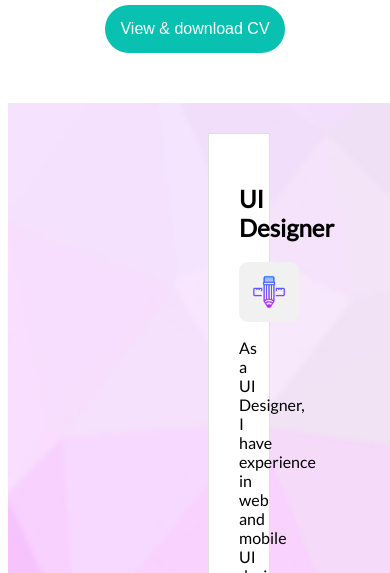
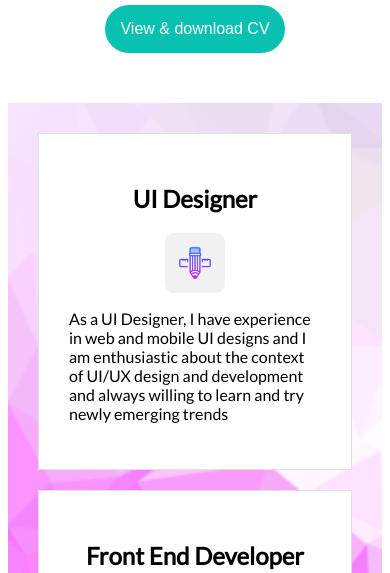
Before and after one commit to MonaliMD/monalimd.github.io, a website: page index.html in a window 390 px wide. Shown: the part 527-1100 px from the top of the page. Drawn offline with Linux system fonts and the light colour scheme.

Commit message:
Add media queries

```diff
--- a/index.html
+++ b/index.html
@@ -8,6 +8,7 @@
     <link rel='icon' href='./favicon.ico' type='image/x-icon'/ >
     <title>Monali Wijesinge</title>
     <link rel="stylesheet" type="text/css" href="css/styles.css" />
+    <meta name="viewport" content="width=device-width, initial-scale=1.0" />
   </head>
   <body>
     <header>
--- a/sass/abstracts/_mixins.scss
+++ b/sass/abstracts/_mixins.scss
@@ -7,7 +7,7 @@
 
 @mixin respond($breakpoint) {
     @if $breakpoint == phone{
-        @media (max-width: 600px) { @content };
+        @media (max-width: 768px) { @content };
     }
     @if $breakpoint == tablet-port{
         @media (max-width: 900px) { @content };
--- a/sass/pages/_home.scss
+++ b/sass/pages/_home.scss
@@ -60,12 +60,11 @@ button {
     padding: 30px 200px;
     background-image:url(../img/vector-background.png);
     background-size: cover;
+    display: flex;
 
     @include respond(phone) {
-        background-color: red;
-        // display: block;
-
-
+        padding: 30px;
+        display: block;
     }
 }
 
@@ -75,17 +74,14 @@ button {
     border: 1px solid rgb(224, 224, 224);
     padding: 30px;
     margin-bottom: 20px;
-    //display: inline-block;
-
-    //display: inline-block;
-
-
-
 }
 
 .light-theme {
     padding: 30px 100px;
 
+    @include respond(phone) {
+        padding: 30px;
+    }
 }
 
 .sub-heading {
@@ -113,10 +109,6 @@ button {
     max-height: 300px;
     overflow: hidden;
     border: 1px solid #e0dee4;
-
-    @include respond(phone) {
-        margin-bottom: 30px;
-    }
 }
 
 .image-icon {
@@ -144,17 +136,3 @@ footer {
         margin: 0;
     }
 }
-
-
-
-// @media  (min-width: $breakpoint-tablet) {
-
-//     .dark-theme {
-//         display: flex;
-//     }
-
-//     .container {
-//         display: inline-block;
-//         width: 50%;
-//     }
-// }
```
Also changed, not shown: css/styles.css.
